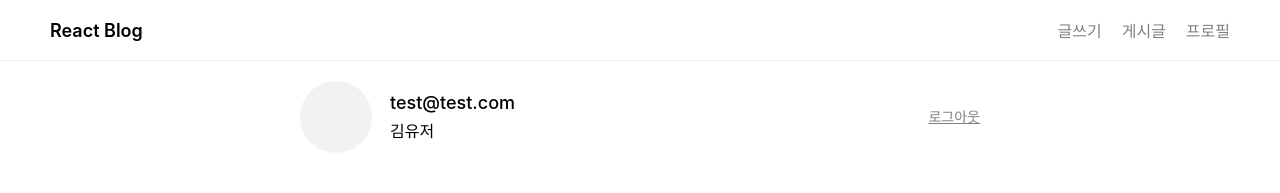
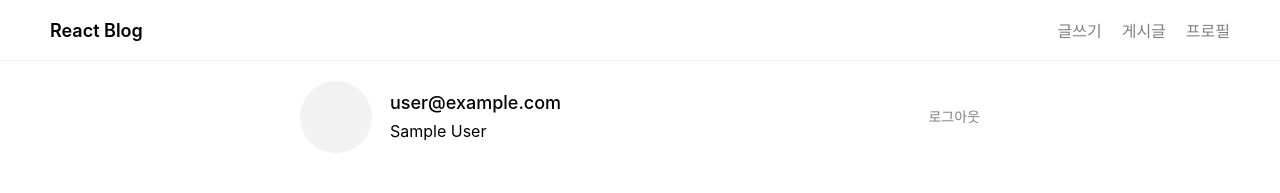
Before and after one commit to HyeonE0103/f-o-t-m, a React (Create React App) app in the folder react-blog/: page /profile in a window 1280 px wide. Shown: the top 193 px of the page. Built offline with nearby package versions, Linux system fonts and the light colour scheme; no server answers; sample sign-in values are in the browser's storage.

Commit message:
Implement user information retrieval and logout functionality

```diff
--- a/react-blog/src/components/Profile.tsx
+++ b/react-blog/src/components/Profile.tsx
@@ -1,20 +1,39 @@
-import { Link } from "react-router-dom";
+import AuthContext from "context/AuthContext";
+import { getAuth, signOut } from "firebase/auth";
+import { app } from "firebaseApp";
+import { useContext } from "react";
+import { useNavigate } from "react-router-dom";
+import { toast } from "react-toastify";
 
 const Profile = () => {
+  const { user } = useContext(AuthContext);
+  const navigate = useNavigate();
+
+  const onSignOut = async () => {
+    try {
+      const auth = getAuth(app);
+      await signOut(auth);
+      toast.success("로그아웃 성공");
+      navigate("/login");
+    } catch (error: any) {
+      console.log(error);
+      toast.error(error?.code);
+    }
+  };
+
   return (
     <div className="profile__box">
       <div className="flex__box-lg">
         <div className="profile__image" />
         <div>
-          <div className="profile__email">test@test.com</div>
-          <div className="profile__name">김유저</div>
+          <div className="profile__email">{user?.email}</div>
+          <div className="profile__name">{user?.displayName || "사용자"}</div>
         </div>
       </div>
-      <Link to="/" className="profile__logout">
+      <div role="presentation" className="profile__logout" onClick={onSignOut}>
         로그아웃
-      </Link>
+      </div>
     </div>
   );
 };
-
 export default Profile;
```
